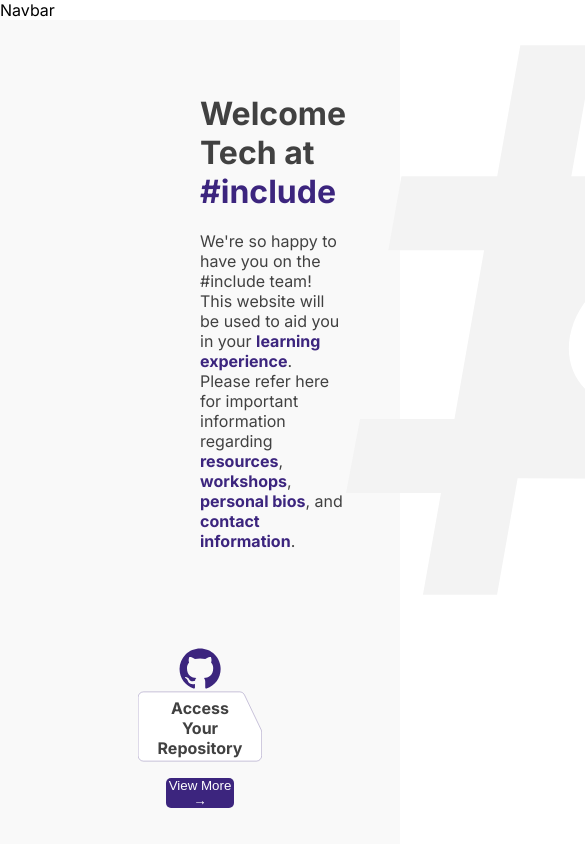
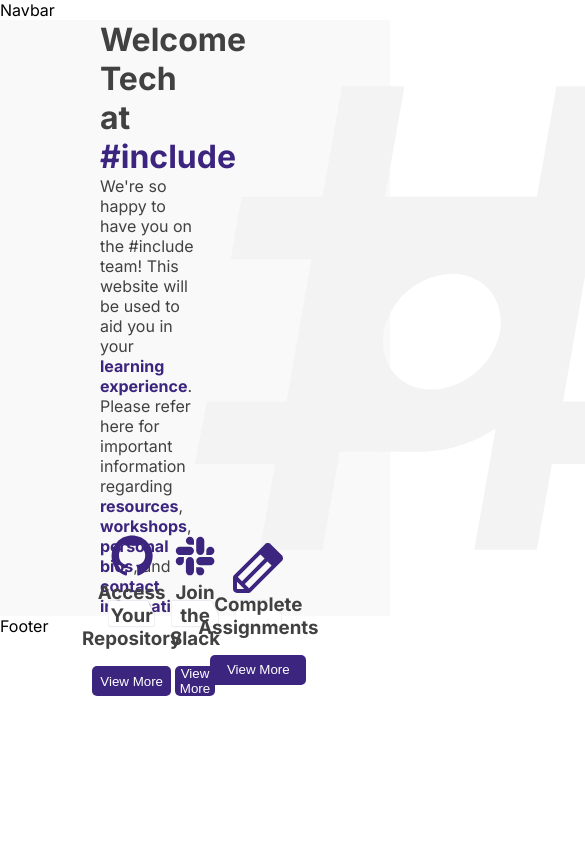
Before and after one commit to include-davis/cohort-platform, a Next.js app: page / in a window 390 px wide. Shown: the top 844 px of the page, 585 px wide, since content can reach past the window. Built offline with nearby package versions, Linux system fonts and the light colour scheme.

Commit message:
refactored code (no responsiveness)

```diff
--- a/app/_components/welcome/quickLinkCard.jsx
+++ b/app/_components/welcome/quickLinkCard.jsx
@@ -4,14 +4,16 @@ import Image from 'next/image';
 export function QuickLinkCard({ image, title }){
     return(
         <div className={styles.link_card}>
-            <Image className={styles.folder_image} src="/welcome/folder_tab.svg" alt="folder_tab" width={300} height={300}/>
-            <div className={styles.link_content}>
-                <Image src={image} alt={image} width={50} height={50}/>
-                <p><b>{title}</b></p>
-                <br/>
-                <button className={styles.link_button}>View More →</button>
+            <div className={styles.folder_image}>
+                <Image src="/welcome/folder_tab.svg" alt="folder_tab" fill={true}/>
             </div>
-
+            <div className={styles.overlay}>
+                <div className={styles.link_icon}>
+                    <Image src={image} alt={image} fill={true}/>
+                </div>
+                <h3>{title}</h3>
+                <button className={styles.link_button}>View More </button>
+            </div>
         </div>
     );
 }
--- a/app/_components/welcome/welcome.jsx
+++ b/app/_components/welcome/welcome.jsx
@@ -7,19 +7,18 @@ export default function Welcome(){
         <div className={styles.container}>
             <div className={styles.welcome}>
                 <div className={styles.welcome_half}>
-                    <h1>Welcome Tech at <span className={styles.include_purple}>#include</span></h1>
-                    <br/>
-                    <p>We&apos;re so happy to have you on the #include team! This website will be used to aid you in your <b><span className={styles.include_purple}>learning experience</span></b>. Please refer here for important information regarding <b><span className={styles.include_purple}>resources</span></b>, <b><span className={styles.include_purple}>workshops</span></b>, <b><span className={styles.include_purple}>personal bios</span></b>, and <b><span className={styles.include_purple}>contact information</span></b>.</p>
+                    <h1>Welcome Tech at <span>#include</span></h1>
+                    <p>We&apos;re so happy to have you on the #include team! This website will be used to aid you in your <span>learning experience</span>. Please refer here for important information regarding <span>resources</span>, <span>workshops</span>, <span>personal bios</span>, and <span>contact information</span>.</p>
                 </div>
-                <div className={styles.welcome_half}>
-                    <Image src="/welcome/bg_logo.svg" alt="bg_logo" width={600} height={600}/>
+                <div className={styles.logo}>
+                    <Image src="/welcome/bg_logo.svg" alt="bg_logo" fill={true}/>
                 </div>
             </div>
 
 
             <div className={styles.card_container}>
                 <QuickLinkCard image="/welcome/github_logo.svg" title="Access Your Repository"/>
-                <QuickLinkCard image="/welcome/slack_logo.svg" title="Join Your Slack"/>
+                <QuickLinkCard image="/welcome/slack_logo.svg" title="Join the Slack"/>
                 <QuickLinkCard image="/welcome/pencil_icon.svg" title="Complete Assignments"/>
             </div>
         </div>
--- a/app/_components/welcome/welcome.module.scss
+++ b/app/_components/welcome/welcome.module.scss
@@ -5,37 +5,99 @@
     align-items: center;
     color: var(--text-midtone);
     //for mobile: padding:0px;
-    background: linear-gradient(to bottom, var(--background-light) 84%, var(--include-purple) 16%);
+    background-color: var(--background-light);
+    position: relative;
 }
 .welcome {
     display:flex;
     flex-direction: row;
     align-items: center;
+    justify-content: space-between;
     //for mobile: flex-direction: column?
 }
 .welcome_half{
-    width: 50vw;
+    width: 50%;
+    position: relative;
+
+    span {
+        color: var(--include-purple);
+        font-weight: bold;
+    }
 }
+
+.logo {
+    position: relative;
+    height: 60vh;
+    aspect-ratio: 1;
+    object-fit: contain;
+}
+
 .card_container{
     display: flex;
     flex-direction: row;
-    flex-wrap: wrap;
-    justify-content: center;
+    flex-wrap: nowrap;
+    justify-content: space-around;
+    position: absolute;
+    bottom: -100px;
+    width: calc(100vw - 2 * var(--edge-spacing));
     //for mobile: no padding
-}
-.include_purple{
-    color: var(--include-purple);
 }
 
 //for quickLinkCard.jsx
+.link_card{
+    display: flex;
+    flex-direction: column;
+    align-items: center;
+    position: relative;
+    padding: 20px;
+    text-align: center;
+    width: 25%;
+    border-radius: 15px;
+    justify-content: center;
+}
+
+.overlay {
+    position: relative;
+    z-index: 10;
+
+    display: flex;
+    flex-direction: column;
+    align-items: center;
+    justify-content: center;
+
+    h3 {
+        padding-bottom: 16px;
+    }
+}
+
+
 .folder_image{
-    position:absolute;
+    position: absolute;
     bottom: 0;
     width: 100%;
     height: 100%;
+    // width: 25%;
+    // aspect-ratio: 1;
     align-items: center;
+    object-fit: contain;
 }
+
+.link_content {
+    padding-bottom: 16px;
+    display: flex;
+    flex-direction: column;
+    justify-content: center;
+}
+
+.link_icon {
+    position: relative;
+    width: 50px;
+    aspect-ratio: 1;
+    object-fit: contain;
+}
+
 .link_button{
+    z-index: 1;
     background-color: var(--include-purple);
     color: var(--text-light);
     border-radius: 5px;
@@ -43,22 +105,3 @@
     width: 80%;
     height: 30px;
 }
-.link_card{
-    display: flex;
-    flex-direction: column;
-    align-items: center;
-    align-content: center;
-    position: relative;
-    padding: 20px;
-    margin-bottom: 40px;
-    margin-left: 40px;
-    margin-right: 40px;
-    text-align: center;
-    width: 300px;
-    border-radius: 15px;
-    justify-content: flex-start;
-    // background-color: aqua;
-}
-.link_content {
-    z-index: 1;
-}
--- a/app/globals.scss
+++ b/app/globals.scss
@@ -11,7 +11,7 @@
   --text-midtone: #414141;
   --text-light: #FFF;
 
-  --edge-spacing: 200px;
+  --edge-spacing: 100px;
   --folder-tab-width: 1076px;
 }
 
```
